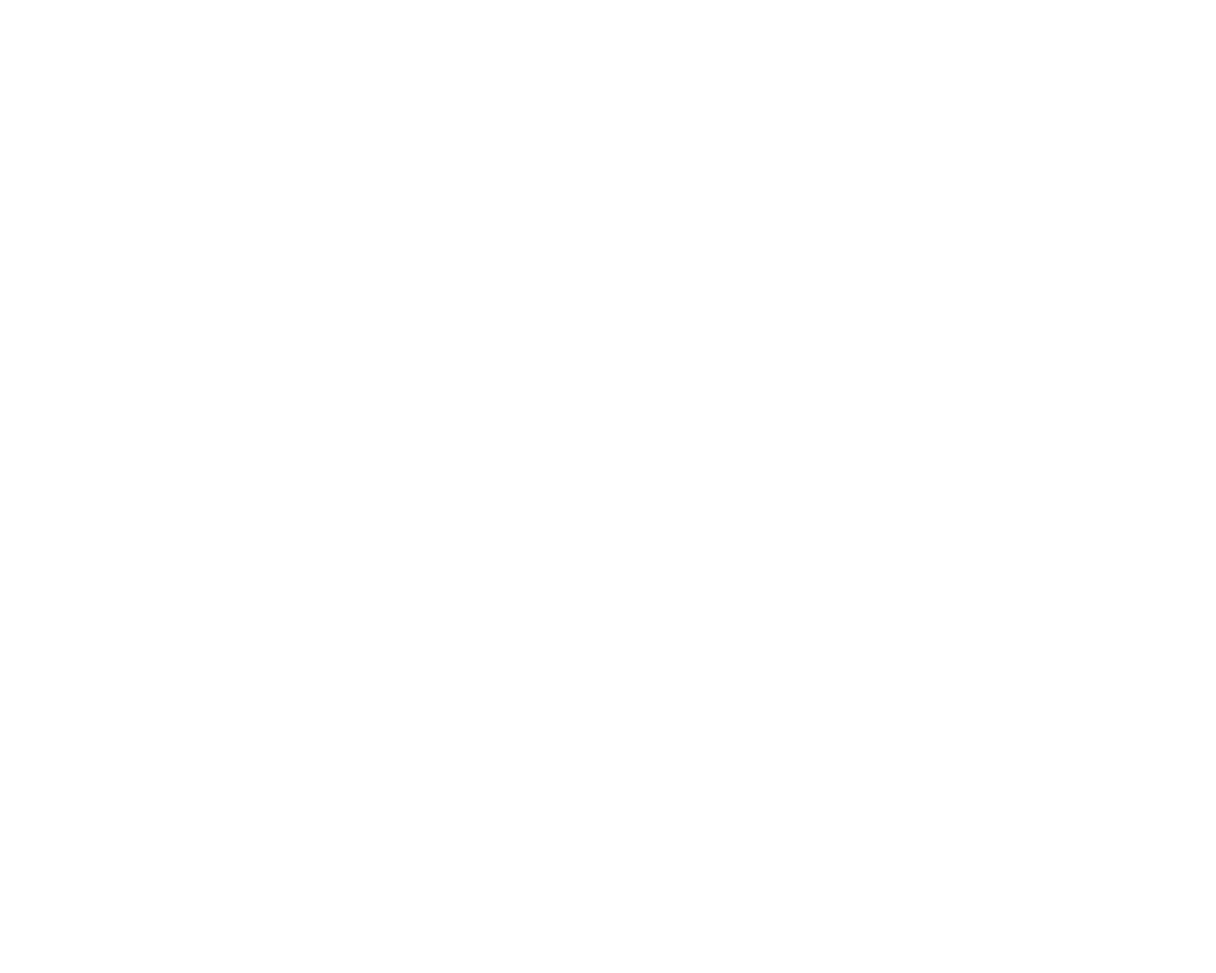
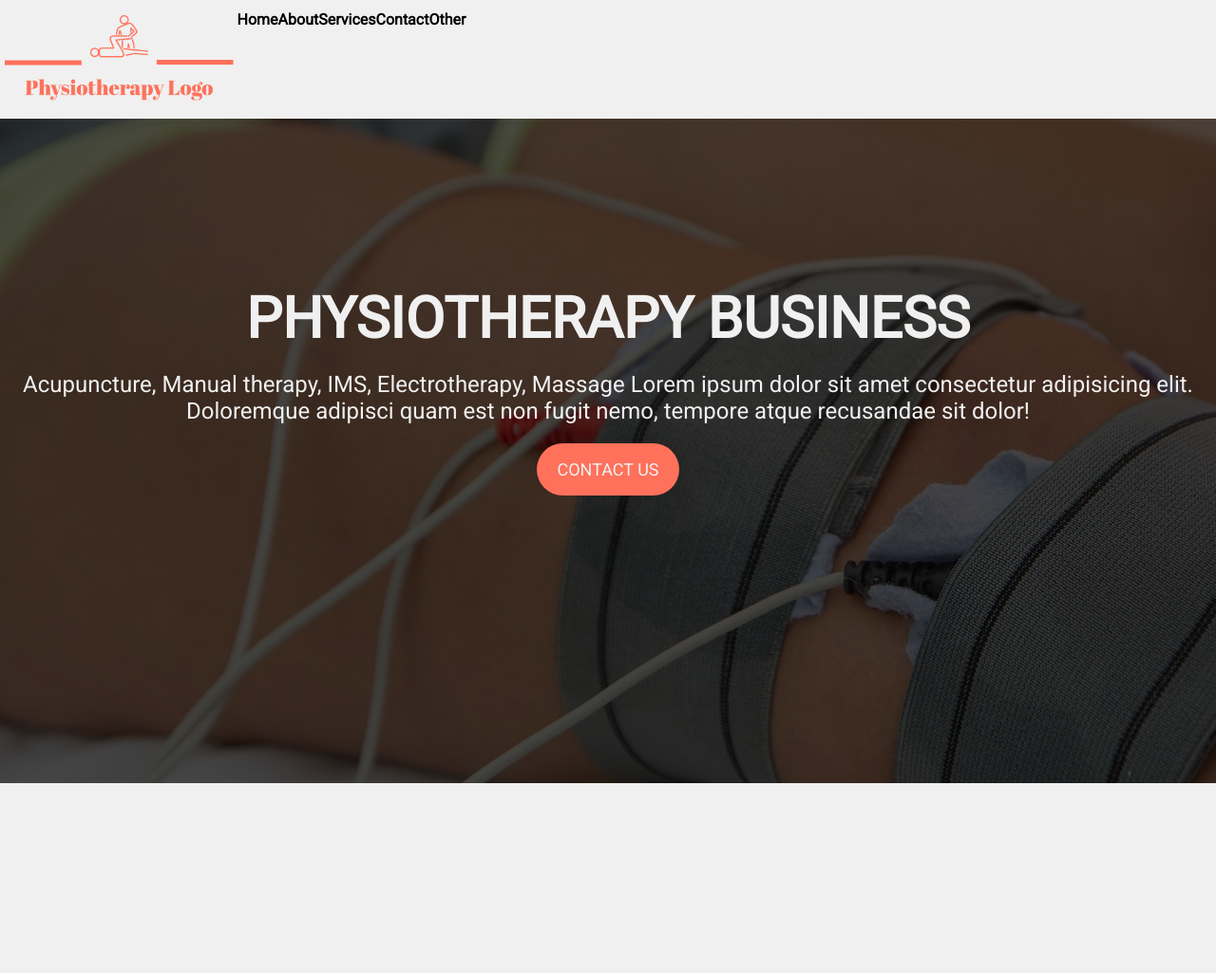
Before and after one commit to Matsonj30/physioSite, a plain HTML site: page templates/index.html in a window 1280 px wide. Shown: the whole page at 95% size. Before the commit the page ends 800 px from the top, so only its background shows below. Drawn offline with nearby package versions, Linux system fonts and the light colour scheme; files that its build step writes are made by us from their sources.

Commit message:
different logos

```diff
--- /dev/null
+++ b/styles/_landing.scss
@@ -0,0 +1,57 @@
+.landing{
+    position: relative;
+    z-index: -1;
+    height: 700px;
+    .darkCover{
+        position: fixed;
+        background-image: url("../images/physiotherapy-g887dec3e3_1920.jpg");
+        width: 100%;
+        height: 1000px;
+        transform: translateY(-850px);
+        overflow: visible;
+
+        .darken{
+            background-color: black;
+            width: 100%;
+            height: 100%;
+            opacity: 0.7;
+        }
+    }
+
+    .mainContent{
+        display: flex;
+        flex-direction: column;
+        align-items: center;
+        position: relative;
+        z-index: 1;
+        color: $primary;
+        height: 600px;
+        max-width: 1300px;
+        text-align: center;
+        h1{
+            font-size: 60px;
+            padding-top: 175px;
+            padding-bottom: 20px;
+        }
+        p{
+            font-size: 24px;
+            font-weight: 100;
+            padding-bottom: 20px;
+        }
+        button{
+            background-color: $accent;
+            border: none;
+            width: 150px;
+            height: 55px;
+            font-size: 18px;
+            border-radius:35px;
+            color: $primary;
+        }
+    }
+}
+
+.nextDiv{
+    width: 100%;
+    height: 200px;
+    background-color: $primary;
+}
--- /dev/null
+++ b/styles/_navBar.scss
@@ -0,0 +1,25 @@
+.navBar{
+    width: 100%;
+    height: 125px;
+    background-color: $primary;
+    display: flex;
+    flex-direction: column;
+    justify-content: center;
+
+    ul{
+        display: flex;
+        list-style: none;
+        li{
+            a{
+                text-decoration: none;
+                color: black;
+                font-weight: 600;
+            }
+            img{
+                height: 100px;
+
+
+            }
+        }
+    }
+}
--- a/styles/style.scss
+++ b/styles/style.scss
@@ -1,3 +1,19 @@
-$primary: #fafafa;
+$primary: #f0f0f0;
 $black: #362C28;
 $accent: #FF715B;
+$font1: 'Poppins', sans-serif;
+$font2:'Roboto', sans-serif;
+
+*{
+    padding: 0;
+    margin: 0;
+    font-family: $font2;
+}
+
+.wrapper{
+    width: 100%;
+    display: flex;
+    justify-content: center;
+}
+@import "_navBar.scss";
+@import "_landing.scss";
--- a/templates/index.html
+++ b/templates/index.html
@@ -12,6 +12,36 @@
     <title>Business | Town, AB</title>
 </head>
 <body>
+    <div class="navBar">
+        <ul>
+            <li><img src="../images/Logo2.png"></li>
+            <li><a href="">Home</a></li>
+            <li><a href="">About</a></li>
+            <li><a href="">Services</a></li>
+            <li><a href="">Contact</a></li>
+            <li><a href="">Other</a></li>
+        </ul>
+    </div>
 
+    <div class="landing">
+        <div class="header"></div>
+
+        <div class="wrapper">
+            <div class="mainContent">
+                <h1>PHYSIOTHERAPY BUSINESS</h1>
+                <p>Acupuncture, Manual therapy, IMS, Electrotherapy, Massage Lorem ipsum dolor sit amet consectetur adipisicing elit. Doloremque adipisci quam est non fugit nemo, tempore atque recusandae sit dolor!</p>
+                <button>CONTACT US</button>
+            </div>
+        </div>
+
+        <div class="darkCover">
+            <div class="darken"></div>
+        </div>
+
+
+    </div>
+    <div class="nextDiv">
+
+    </div>
 </body>
 </html>
```
Also changed, not shown: images/Logo.png (added), images/logo2.png (added), images/placeholder.png (added), styles/style.css (added), 1 other file.
